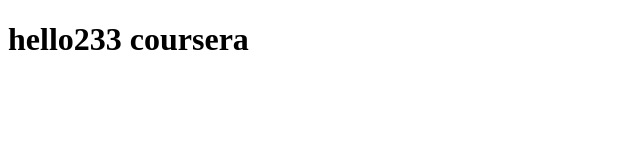
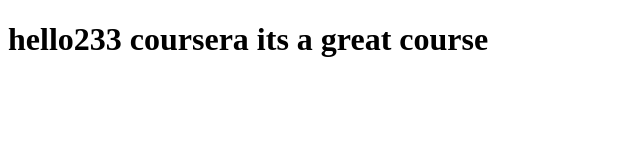
Before and after one commit to Aman-kumar2310/coursera-test, a plain HTML site: page index3.html in a window 1280 px wide. Shown: the whole page, without its empty margins (0-640 px from the left). Drawn offline with Linux system fonts and the light colour scheme.

Commit message:
small addition to our page

```diff
--- a/index3.html
+++ b/index3.html
@@ -4,6 +4,6 @@
 	<title>Hellow111 coursera</title>
 </head>
 <body>
-<h1>hello233 coursera</h1>
+<h1>hello233 coursera its a great course</h1>
 </body>
 </html>
```
